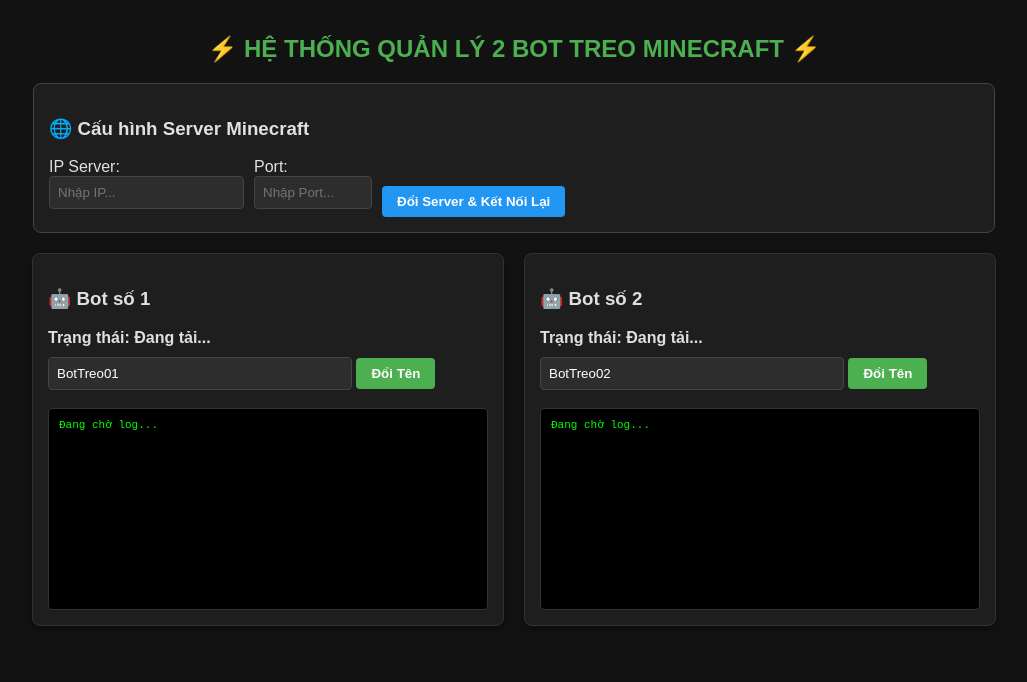
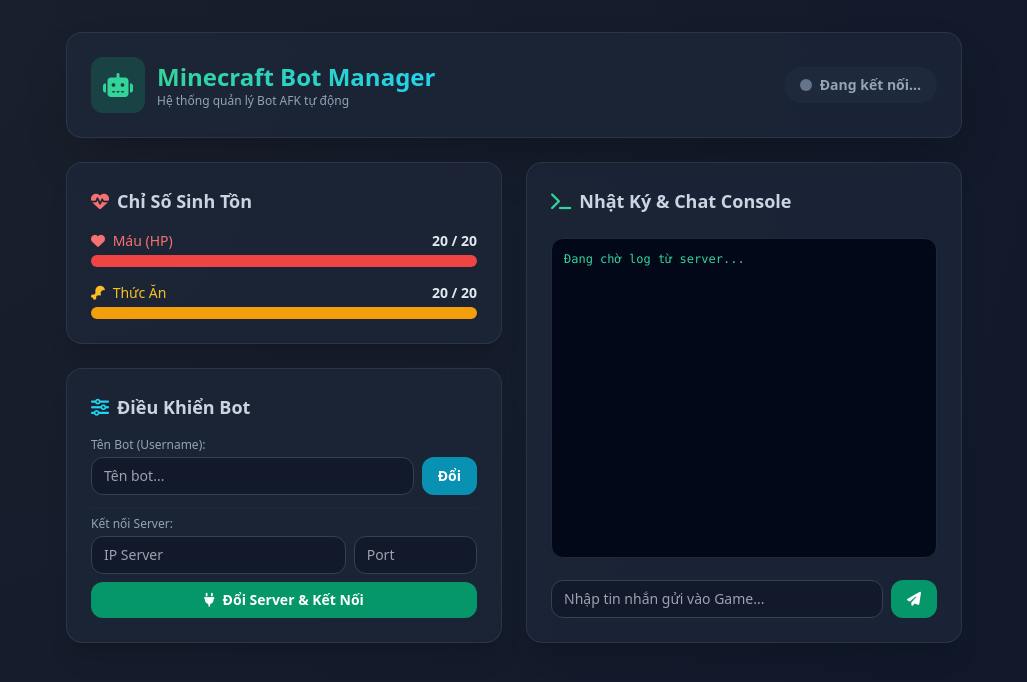
Before and after one commit to ductrong-grb/Bot-treo, a website: page public/index.html in a window 1280 px wide. Shown: the whole page, without its empty margins (126-1153 px from the left). Drawn offline with nearby package versions, Linux system fonts and the light colour scheme; no server answers.

Commit message:
Update index.html

```diff
--- a/public/index.html
+++ b/public/index.html
@@ -3,65 +3,128 @@
 <head>
   <meta charset="UTF-8">
   <meta name="viewport" content="width=device-width, initial-scale=1.0">
-    <title>Quản Lý Bot Minecraft</title>
+  <title>Minecraft Bot Dashboard</title>
+  <script src="https://cdn.tailwindcss.com"></script>
   <script src="/socket.io/socket.io.js"></script>
+  <link rel="stylesheet" href="https://cdnjs.cloudflare.com/ajax/libs/font-awesome/6.4.0/css/all.min.css">
   <style>
-        body { font-family: Arial, sans-serif; background: #121212; color: #e0e0e0; padding: 15px; margin: 0; }
-        h2 { text-align: center; color: #4CAF50; }
-        .server-box { background: #1e1e1e; border: 1px solid #444; padding: 15px; border-radius: 8px; margin-bottom: 20px; max-width: 930px; margin-left: auto; margin-right: auto; }
-        .container { display: flex; gap: 20px; flex-wrap: wrap; justify-content: center; }
-        .bot-card { background: #1e1e1e; border: 1px solid #333; border-radius: 8px; padding: 15px; width: 440px; box-shadow: 0 4px 6px rgba(0,0,0,0.3); }
-        .status { font-weight: bold; margin-bottom: 10px; }
-        input[type="text"], input[type="number"] { padding: 8px; background: #2d2d2d; border: 1px solid #444; color: #fff; border-radius: 4px; margin-bottom: 8px; }
-        .input-group { width: 65%; }
-        button { padding: 8px 15px; background: #4CAF50; color: white; border: none; border-radius: 4px; cursor: pointer; font-weight: bold; }
-        button:hover { background: #45a049; }
-        .btn-server { background: #2196F3; }
-        .btn-server:hover { background: #0b7dda; }
-        .logs { background: #000; color: #00ff00; font-family: monospace; padding: 10px; height: 180px; overflow-y: scroll; font-size: 11px; border-radius: 4px; margin-top: 10px; border: 1px solid #333; }
+    body {
+      background: radial-gradient(circle at top left, #1a202c, #0f172a);
+    }
+    .glass {
+      background: rgba(30, 41, 59, 0.7);
+      backdrop-filter: blur(12px);
+      border: 1px solid rgba(255, 255, 255, 0.08);
+    }
   </style>
 </head>
-<body>
-    <h2>⚡ HỆ THỐNG QUẢN LÝ 2 BOT TREO MINECRAFT ⚡</h2>
+<body class="text-slate-200 min-h-screen font-sans p-4 md:p-8">
 
-    <!-- Khung đổi IP / Port Server -->
-    <div class="server-box">
-        <h3>🌐 Cấu hình Server Minecraft</h3>
-        <div style="display: flex; gap: 10px; flex-wrap: wrap;">
-            <div>
-                <label>IP Server:</label><br>
-                <input type="text" id="server-ip" placeholder="Nhập IP...">
+  <div class="max-w-4xl mx-auto space-y-6">
+    <!-- Header -->
+    <div class="glass rounded-2xl p-6 flex flex-col md:flex-row justify-between items-center gap-4 shadow-2xl">
+      <div class="flex items-center gap-3">
+        <div class="p-3 bg-emerald-500/20 text-emerald-400 rounded-xl">
+          <i class="fa-solid fa-robot text-2xl"></i>
         </div>
         <div>
-                <label>Port:</label><br>
-                <input type="number" id="server-port" placeholder="Nhập Port..." style="width: 100px;">
+          <h1 class="text-2xl font-bold bg-gradient-to-r from-emerald-400 to-cyan-400 bg-clip-text text-transparent">
+            Minecraft Bot Manager
+          </h1>
+          <p class="text-xs text-slate-400">Hệ thống quản lý Bot AFK tự động</p>
         </div>
-            <div style="align-self: flex-end;">
-                <button class="btn-server" onclick="updateServer()">Đổi Server & Kết Nối Lại</button>
+      </div>
+      <div id="status-badge" class="px-4 py-2 rounded-full text-sm font-semibold flex items-center gap-2 bg-slate-800 text-slate-400">
+        <span class="w-3 h-3 rounded-full bg-slate-500 inline-block" id="status-dot"></span>
+        <span id="status-text">Đang kết nối...</span>
+      </div>
+    </div>
+
+    <!-- Grid chính -->
+    <div class="grid grid-cols-1 md:grid-cols-2 gap-6">
+
+      <!-- Cột trái: Chỉ số Sinh tồn & Cấu hình -->
+      <div class="space-y-6">
+
+        <!-- Chỉ số Sinh Tồn -->
+        <div class="glass rounded-2xl p-6 space-y-4 shadow-xl">
+          <h2 class="text-lg font-semibold text-slate-300 flex items-center gap-2">
+            <i class="fa-solid fa-heart-pulse text-red-400"></i> Chỉ Số Sinh Tồn
+          </h2>
+
+          <!-- Thanh Máu (Health) -->
+          <div>
+            <div class="flex justify-between text-sm mb-1">
+              <span class="text-red-400 font-medium"><i class="fa-solid fa-heart mr-1"></i> Máu (HP)</span>
+              <span id="health-val" class="font-bold">20 / 20</span>
+            </div>
+            <div class="w-full bg-slate-800 rounded-full h-3 overflow-hidden">
+              <div id="health-bar" class="bg-red-500 h-full transition-all duration-500" style="width: 100%"></div>
+            </div>
+          </div>
+
+          <!-- Thanh Thức Ăn (Food) -->
+          <div>
+            <div class="flex justify-between text-sm mb-1">
+              <span class="text-amber-400 font-medium"><i class="fa-solid fa-drumstick-bite mr-1"></i> Thức Ăn</span>
+              <span id="food-val" class="font-bold">20 / 20</span>
+            </div>
+            <div class="w-full bg-slate-800 rounded-full h-3 overflow-hidden">
+              <div id="food-bar" class="bg-amber-500 h-full transition-all duration-500" style="width: 100%"></div>
             </div>
           </div>
         </div>
 
-    <!-- Khung quản lý Bot 1 & Bot 2 -->
-    <div class="container">
-        <div class="bot-card">
-            <h3>🤖 Bot số 1</h3>
-            <div class="status" id="status-1">Trạng thái: Đang tải...</div>
+        <!-- Cấu hình Server & Tên Bot -->
+        <div class="glass rounded-2xl p-6 space-y-4 shadow-xl">
+          <h2 class="text-lg font-semibold text-slate-300 flex items-center gap-2">
+            <i class="fa-solid fa-sliders text-cyan-400"></i> Điều Khiển Bot
+          </h2>
+
+          <div class="space-y-3">
             <div>
-                <input type="text" id="name-1" class="input-group" placeholder="Tên bot mới..." value="BotTreo01">
-                <button onclick="changeName(1)">Đổi Tên</button>
+              <label class="text-xs text-slate-400 mb-1 block">Tên Bot (Username):</label>
+              <div class="flex gap-2">
+                <input type="text" id="bot-username" class="w-full bg-slate-900/80 border border-slate-700 rounded-xl px-3 py-2 text-sm focus:outline-none focus:border-cyan-500 text-white" placeholder="Tên bot...">
+                <button onclick="changeBotName()" class="bg-cyan-600 hover:bg-cyan-500 text-white font-semibold px-4 py-2 rounded-xl text-sm transition">Đổi</button>
               </div>
-            <div class="logs" id="logs-1">Đang chờ log...</div>
             </div>
 
-        <div class="bot-card">
-            <h3>🤖 Bot số 2</h3>
-            <div class="status" id="status-2">Trạng thái: Đang tải...</div>
-            <div>
-                <input type="text" id="name-2" class="input-group" placeholder="Tên bot mới..." value="BotTreo02">
-                <button onclick="changeName(2)">Đổi Tên</button>
+            <div class="pt-2 border-t border-slate-800">
+              <label class="text-xs text-slate-400 mb-1 block">Kết nối Server:</label>
+              <div class="grid grid-cols-3 gap-2 mb-2">
+                <input type="text" id="server-ip" class="col-span-2 bg-slate-900/80 border border-slate-700 rounded-xl px-3 py-2 text-sm focus:outline-none focus:border-emerald-500 text-white" placeholder="IP Server">
+                <input type="number" id="server-port" class="bg-slate-900/80 border border-slate-700 rounded-xl px-3 py-2 text-sm focus:outline-none focus:border-emerald-500 text-white" placeholder="Port">
               </div>
-            <div class="logs" id="logs-2">Đang chờ log...</div>
+              <button onclick="updateServer()" class="w-full bg-emerald-600 hover:bg-emerald-500 text-white font-semibold py-2 rounded-xl text-sm transition flex items-center justify-center gap-2">
+                <i class="fa-solid fa-plug"></i> Đổi Server & Kết Nối
+              </button>
+            </div>
+          </div>
+        </div>
+
+      </div>
+
+      <!-- Cột phải: Log & Chat Console -->
+      <div class="glass rounded-2xl p-6 flex flex-col justify-between shadow-xl space-y-4">
+        <h2 class="text-lg font-semibold text-slate-300 flex items-center gap-2">
+          <i class="fa-solid fa-terminal text-emerald-400"></i> Nhật Ký & Chat Console
+        </h2>
+
+        <!-- Khung Logs -->
+        <div id="logs-container" class="bg-slate-950/90 border border-slate-800 rounded-xl p-3 h-80 overflow-y-auto font-mono text-xs text-emerald-400 space-y-1">
+          <div>Đang chờ log từ server...</div>
+        </div>
+
+        <!-- Ô gửi tin nhắn Chat vào game -->
+        <div class="flex gap-2">
+          <input type="text" id="chat-input" onkeydown="if(event.key==='Enter') sendChat()" class="w-full bg-slate-900/80 border border-slate-700 rounded-xl px-3 py-2 text-sm focus:outline-none focus:border-emerald-500 text-white" placeholder="Nhập tin nhắn gửi vào Game...">
+          <button onclick="sendChat()" class="bg-emerald-600 hover:bg-emerald-500 text-white px-4 py-2 rounded-xl text-sm transition">
+            <i class="fa-solid fa-paper-plane"></i>
+          </button>
+        </div>
+      </div>
+
     </div>
   </div>
 
@@ -69,46 +132,70 @@
     const socket = io();
 
     function updateServer() {
-            const ip = document.getElementById('server-ip').value.trim();
+      const host = document.getElementById('server-ip').value.trim();
       const port = document.getElementById('server-port').value.trim();
-            if(!ip || !port) {
-                alert('Vui lòng nhập đầy đủ IP và Port!');
-                return;
-            }
-            socket.emit('update_server', { host: ip, port: port });
-            alert('Đã gửi lệnh đổi server thành công! Các bot sẽ tự động kết nối sang địa chỉ mới.');
+      if (!host || !port) return alert('Vui lòng nhập đầy đủ IP và Port!');
+      socket.emit('update_server', { host, port });
     }
 
-        function changeName(botId) {
-            const newName = document.getElementById('name-' + botId).value.trim();
-            if (!newName) {
-                alert('Vui lòng nhập tên hợp lệ!');
-                return;
-            }
-            socket.emit('change_bot_name', { id: botId, username: newName });
+    function changeBotName() {
+      const username = document.getElementById('bot-username').value.trim();
+      if (!username) return alert('Vui lòng nhập tên Bot!');
+      socket.emit('change_bot_name', { username });
     }
 
-        socket.on('update_server_config', (config) => {
-            document.getElementById('server-ip').value = config.host;
-            document.getElementById('server-port').value = config.port;
+    function sendChat() {
+      const input = document.getElementById('chat-input');
+      if (input.value.trim()) {
+        socket.emit('send_chat', input.value.trim());
+        input.value = '';
+      }
+    }
+
+    // Cập nhật trạng thái Bot & Config
+    socket.on('update_status', (data) => {
+      const badge = document.getElementById('status-badge');
+      const dot = document.getElementById('status-dot');
+      const text = document.getElementById('status-text');
+
+      if (data.config) {
+        document.getElementById('server-ip').value = data.config.host;
+        document.getElementById('server-port').value = data.config.port;
+        document.getElementById('bot-username').value = data.config.username;
+      }
+
+      if (data.status === 'Online') {
+        badge.className = "px-4 py-2 rounded-full text-sm font-semibold flex items-center gap-2 bg-emerald-500/20 text-emerald-400 border border-emerald-500/30";
+        dot.className = "w-3 h-3 rounded-full bg-emerald-400 animate-pulse";
+        text.innerText = "Online";
+      } else if (data.status === 'Connecting') {
+        badge.className = "px-4 py-2 rounded-full text-sm font-semibold flex items-center gap-2 bg-amber-500/20 text-amber-400 border border-amber-500/30";
+        dot.className = "w-3 h-3 rounded-full bg-amber-400 animate-ping";
+        text.innerText = "Đang kết nối...";
+      } else {
+        badge.className = "px-4 py-2 rounded-full text-sm font-semibold flex items-center gap-2 bg-rose-500/20 text-rose-400 border border-rose-500/30";
+        dot.className = "w-3 h-3 rounded-full bg-rose-500";
+        text.innerText = "Offline";
+      }
     });
 
-        socket.on('update_status', (bots) => {
-            bots.forEach(b => {
-                const statusEl = document.getElementById('status-' + b.id);
-                if (statusEl) {
-                    statusEl.innerText = 'Trạng thái: ' + b.status;
-                    statusEl.style.color = b.status.includes('Online') ? '#4CAF50' : '#ff9800';
-                }
-            });
+    // Cập nhật thanh Máu và Thức Ăn
+    socket.on('update_stats', (stats) => {
+      const health = Math.max(0, Math.min(20, stats.health));
+      const food = Math.max(0, Math.min(20, stats.food));
+
+      document.getElementById('health-val').innerText = `${health} / 20`;
+      document.getElementById('food-val').innerText = `${food} / 20`;
+
+      document.getElementById('health-bar').style.width = `${(health / 20) * 100}%`;
+      document.getElementById('food-bar').style.width = `${(food / 20) * 100}%`;
     });
 
-        socket.on('update_logs', (data) => {
-            const logsEl = document.getElementById('logs-' + data.botId);
-            if (logsEl) {
-                logsEl.innerHTML = data.logs.join('<br>');
-                logsEl.scrollTop = logsEl.scrollHeight;
-            }
+    // Cập nhật Logs
+    socket.on('update_logs', (logs) => {
+      const container = document.getElementById('logs-container');
+      container.innerHTML = logs.map(l => `<div>${l}</div>`).join('');
+      container.scrollTop = container.scrollHeight;
     });
   </script>
 </body>
```
Lines whose indentation alone changed are shown as unchanged.
